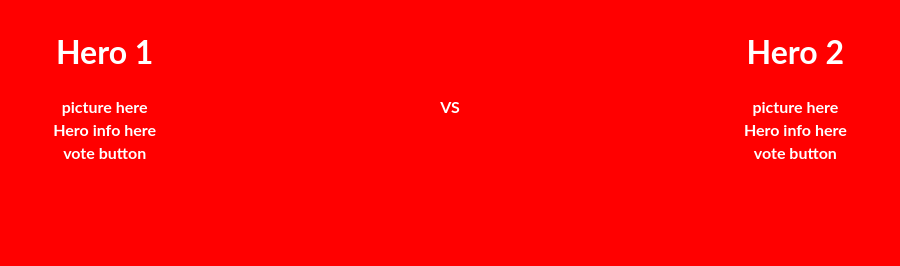
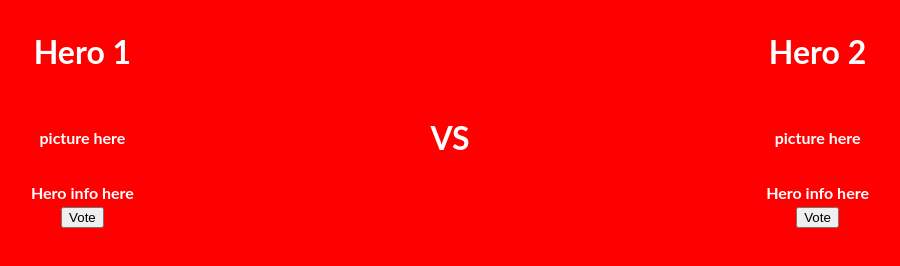
Before and after one commit to SimonRosengren/MarvelProject, a website: page client/index.html in a window 1280 px wide. Shown: the whole page, without its empty margins (190-1090 px from the left). Drawn offline with Linux system fonts and the light colour scheme.

Commit message:
Adding vote buttons

```diff
--- a/client/index.html
+++ b/client/index.html
@@ -13,7 +13,7 @@
                 </tr>
                 <tr>
                     <th>picture here</th>
-                    <th>VS</th>
+                    <th><h1>VS</h1></th>
                     <th>picture here</th>
                 </tr>
                 <tr>
@@ -22,9 +22,9 @@
                     <th>Hero info here</th>
                 </tr>
                 <tr>
-                    <th>vote button</th>
+                    <th><button type="button">Vote</button></th>
                     <th></th>
-                    <th>vote button</th>
+                    <th><button type="button">Vote</button></th>
                 </tr>
             </table>
         </div>
```
